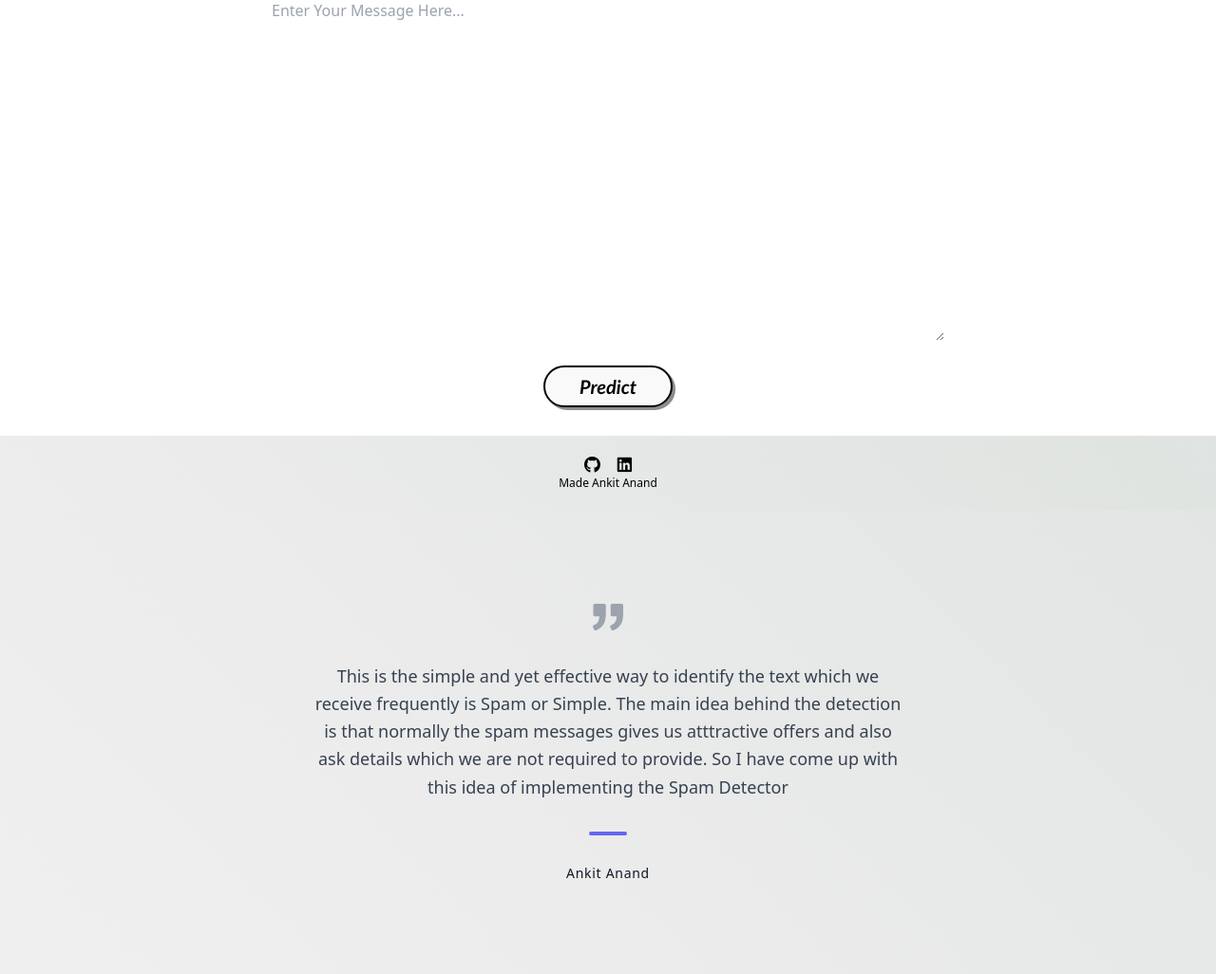
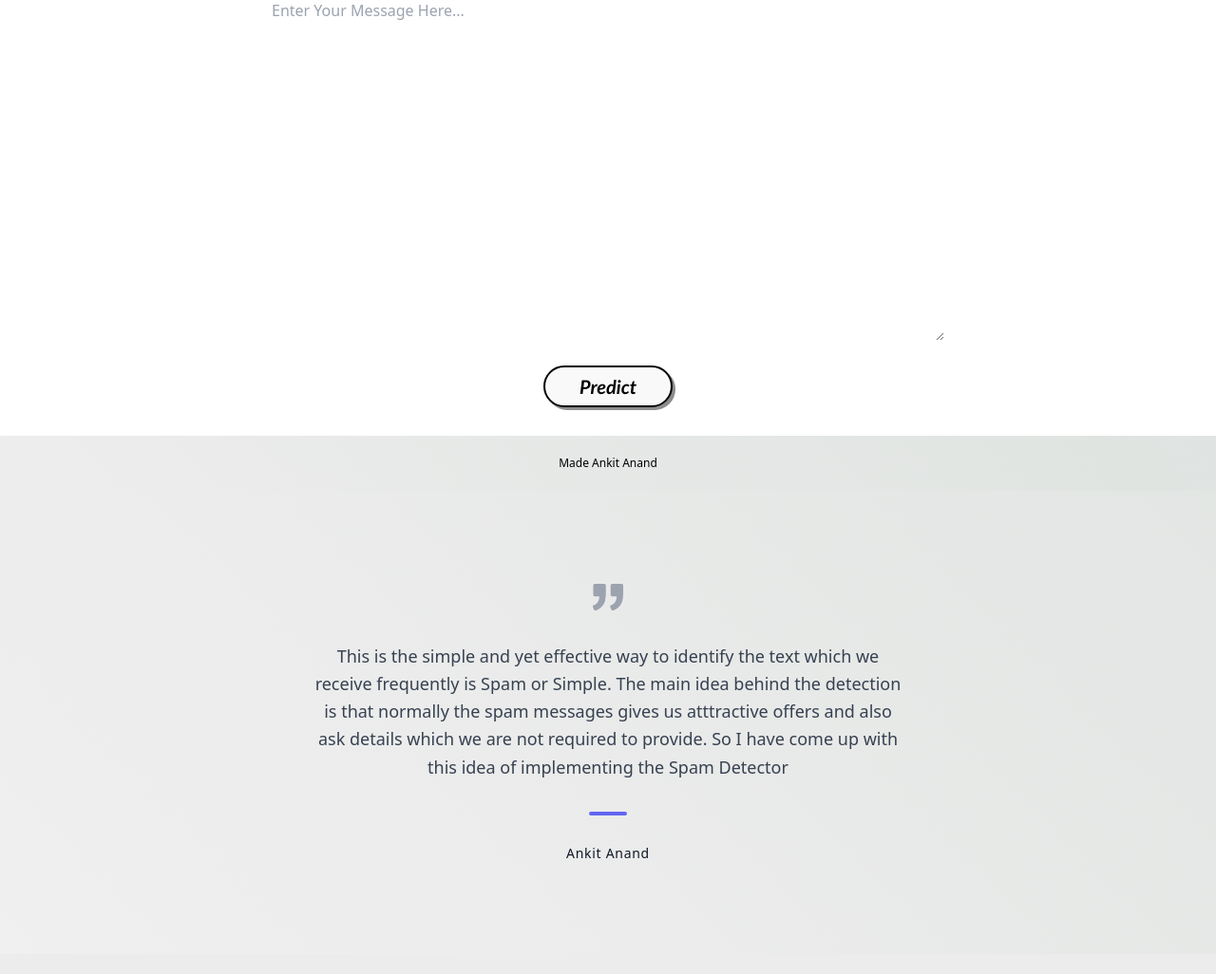
Before and after one commit to AnkitAnand2/SpamDeploy, a Flask app: page / in a window 1280 px wide. Shown: the part 838-1864 px from the top of the page at 95% size. After the commit the page ends 1742 px from the top, so only its background shows below. Run offline with Flask 2, Linux system fonts and the light colour scheme; parts of the project's set-up code (start-up, migrations or seed data) failed here and were passed over; some libraries are stand-ins or nearby versions.

Commit message:
Update home.html

```diff
--- a/templates/home.html
+++ b/templates/home.html
@@ -62,10 +62,7 @@
 
         <!-- Footer -->
         <div class='footer'>
-            <div class="contact">
-                <a target="_blank" href="https://github.com/anujvyas/Spam-SMS-Classifier-Deployment"><i class="fab fa-github fa-lg contact-icon"></i></a>
-                <a target="_blank" href="https://www.linkedin.com/in/anujkvyas"><i class="fab fa-linkedin fa-lg contact-icon"></i></a>
-            </div>
+
             <p class='footer-description'>Made Ankit Anand</p>
         </div>
 		<section class="text-gray-700 body-font">
```
